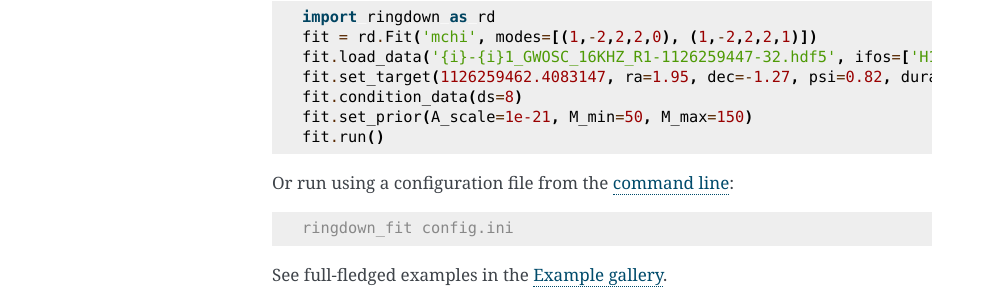
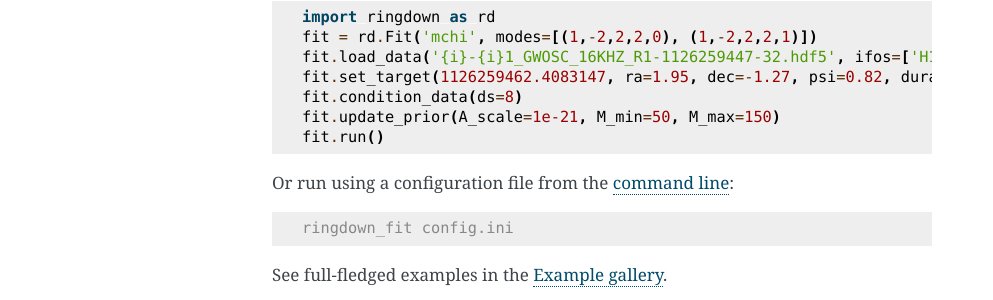
Before and after one commit to maxisi/ringdown, a Sphinx documentation site: the page built from docs/index.rst, in a window 1280 px wide. Shown: the part 498-798 px from the top of the page, without its empty margins (148-1141 px from the left). Built offline with Sphinx 7.4.7, drawn with Linux system fonts in a browser that asks for light colours; pages that are not in the unit, such as notebooks, are missing from menus.

Commit message:
rtd try2

```diff
--- a/docs/conf.py
+++ b/docs/conf.py
@@ -63,6 +63,7 @@ templates_path = ['_templates']
 # This pattern also affects html_static_path and html_extra_path.
 exclude_patterns = []
 
+autodoc_mock_imports = ["pymc"]
 
 # -- Options for HTML output -------------------------------------------------
 
--- a/docs/index.rst
+++ b/docs/index.rst
@@ -29,7 +29,7 @@ You can get an analysis going with just a few lines of code. For example, assumi
     fit.load_data('{i}-{i}1_GWOSC_16KHZ_R1-1126259447-32.hdf5', ifos=['H1', 'L1'], kind='gwosc')
     fit.set_target(1126259462.4083147, ra=1.95, dec=-1.27, psi=0.82, duration=0.05)
     fit.condition_data(ds=8)
-    fit.set_prior(A_scale=1e-21, M_min=50, M_max=150)
+    fit.update_prior(A_scale=1e-21, M_min=50, M_max=150)
     fit.run()
 
 Or run using a configuration file from the :doc:`command line <exe_ringdown_fit>`:
```
